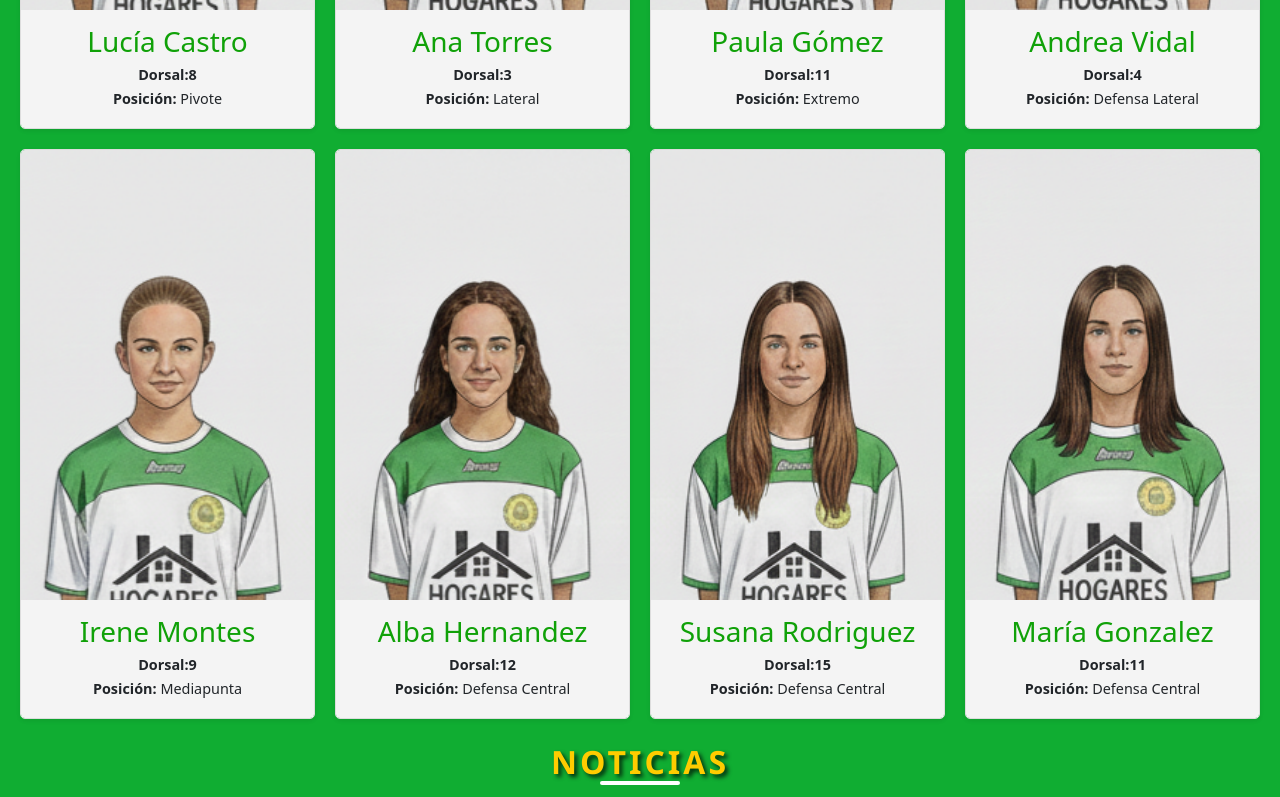
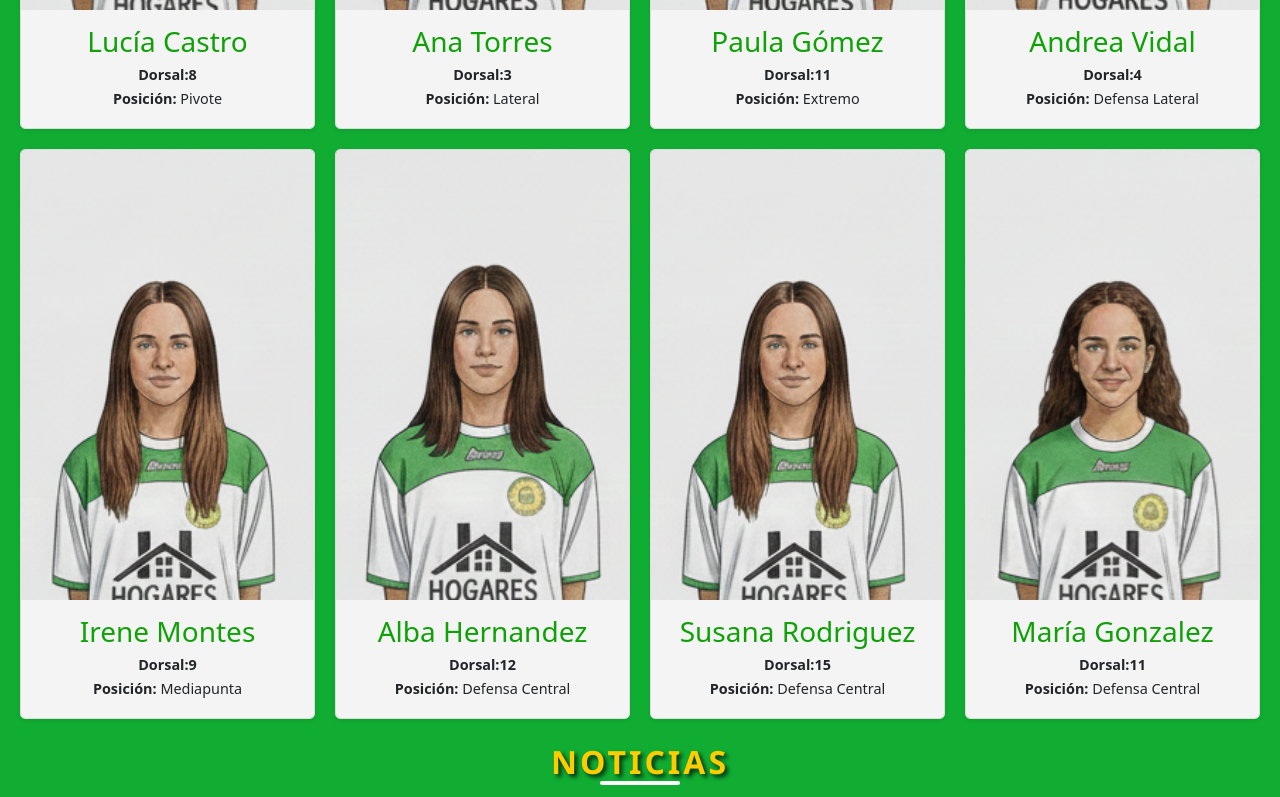
Before and after one commit to elenams262/prueba-front, an Angular app: page /inicio in a window 1280 px wide. Shown: the part 1911-2708 px from the top of the page. Built offline with nearby package versions, Linux system fonts and the light colour scheme.

Commit message:
cambio de jugadoras

```diff
--- a/src/app/home/home.component.ts
+++ b/src/app/home/home.component.ts
@@ -40,8 +40,8 @@ export class HomeComponent {
       name: 'María López',
       dorsal: 7,
       posicion: 'Delantera',
-      photoUrl: 'assets/imagenes/jugadora2.png',
-      videoUrl: 'assets/video/video-jugadora2.mp4',
+      photoUrl: 'assets/imagenes/jugadora1.png',
+      videoUrl: 'assets/video/video-jugadora1.mp4',
     },
     {
       name: 'Lucía Castro',
@@ -75,15 +75,15 @@ export class HomeComponent {
       name: 'Irene Montes',
       dorsal: 9,
       posicion: 'Mediapunta',
-      photoUrl: 'assets/imagenes/jugadora1.png',
-      videoUrl: 'assets/video/video-jugadora1.mp4',
+      photoUrl: 'assets/imagenes/jugadora4.png',
+      videoUrl: 'assets/video/video-jugadora4.mp4',
     },
     {
       name: 'Alba Hernandez',
       dorsal: 12,
       posicion: 'Defensa Central',
-      photoUrl: 'assets/imagenes/jugadora2.png',
-      videoUrl: 'assets/video/video-jugadora2.mp4',
+      photoUrl: 'assets/imagenes/jugadora6.png',
+      videoUrl: 'assets/video/video-jugadora6.mp4',
     },
     {
       name: 'Susana Rodriguez',
@@ -96,8 +96,8 @@ export class HomeComponent {
       name: 'María Gonzalez',
       dorsal: 11,
       posicion: 'Defensa Central',
-      photoUrl: 'assets/imagenes/jugadora6.png',
-      videoUrl: 'assets/video/video-jugadora6.mp4',
+      photoUrl: 'assets/imagenes/jugadora2.png',
+      videoUrl: 'assets/video/video-jugadora2.mp4',
     },
   ]);
 
```
